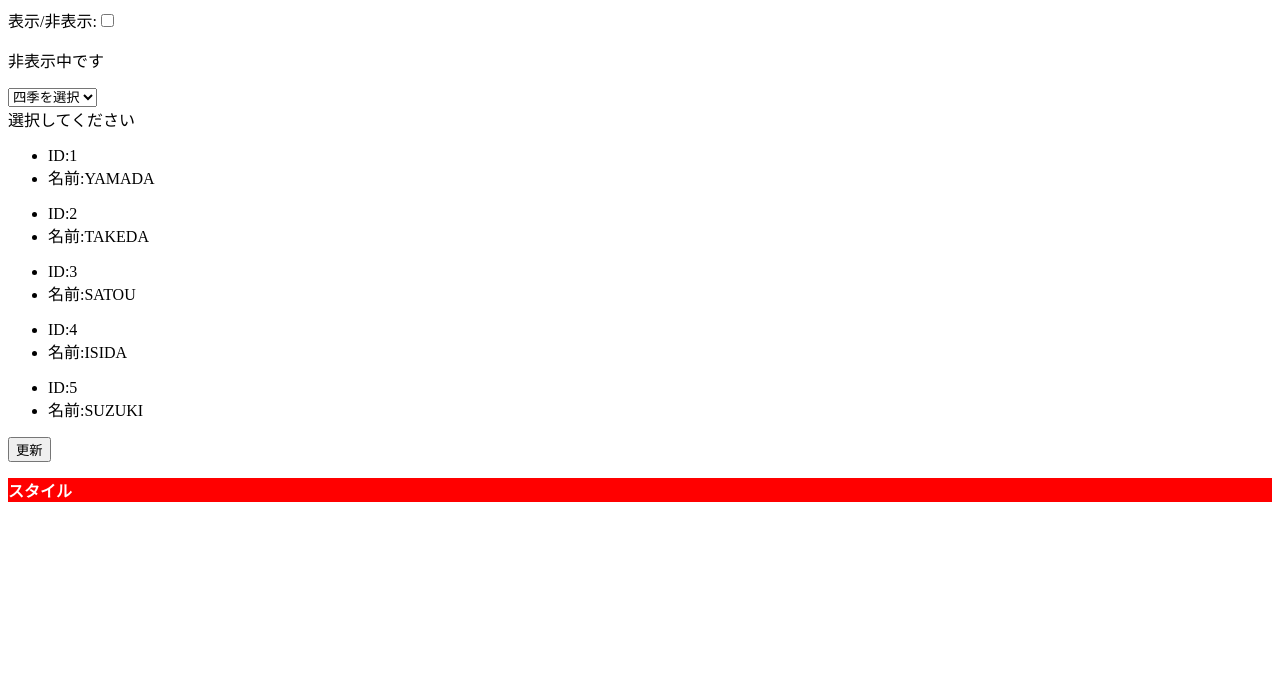
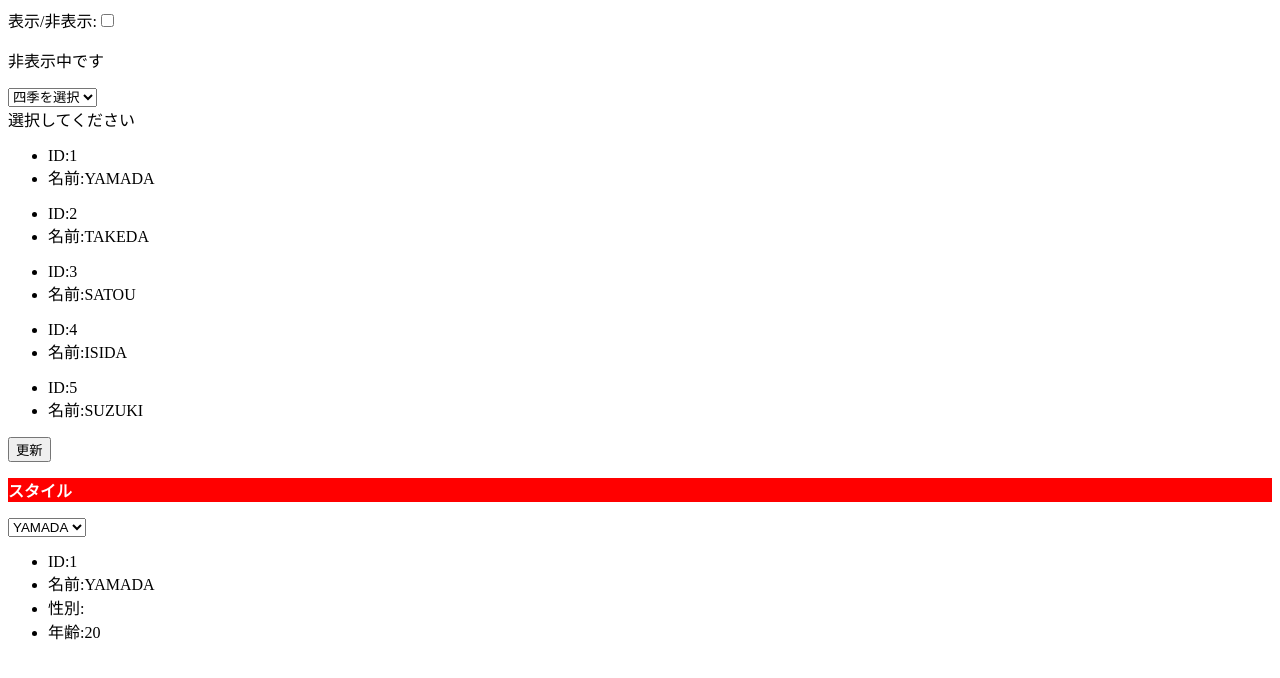
Before and after one commit to takapi327/learners-dictionary, an Angular app in the folder angular/develop/angular-try-app/: page / in a window 1280 px wide. Shown: the top 678 px of the page. Built offline with nearby package versions, Linux system fonts and the light colour scheme.

Commit message:
Create ngTempleteOutlet

```diff
--- a/angular/develop/angular-try-app/src/app/app.component.ts
+++ b/angular/develop/angular-try-app/src/app/app.component.ts
@@ -6,5 +6,4 @@ import { Component } from '@angular/core';
   styleUrls: ['./app.component.scss']
 })
 export class AppComponent {
-  title = 'angular-try-app';
 }
--- a/angular/develop/angular-try-app/src/app/try-angular/try-angular.component.html
+++ b/angular/develop/angular-try-app/src/app/try-angular/try-angular.component.html
@@ -43,3 +43,25 @@
 <div [ngStyle]="style">
   <p>スタイル</p>
 </div>
+
+<!-- ngTempleteOutlet -->
+<ng-template #myTemp
+  let-id     = "id"
+  let-name   = "name"
+  let-gender = "gender"
+  let-age    = "age"
+>
+  <ul>
+    <li>ID:{{id}}</li>
+    <li>名前:{{name}}</li>
+    <li>性別:{{gender}}</li>
+    <li>年齢:{{age}}</li>
+  </ul>
+</ng-template>
+
+<select name="temp" [(ngModel)]="temp">
+  <option *ngFor="let user of users; let i = index" [value]="i">
+    {{user.name}}
+  </option>
+</select>
+<ng-container *ngTemplateOutlet="myTemp; context: users[temp]"></ng-container>
--- a/angular/develop/angular-try-app/src/app/try-angular/try-angular.component.ts
+++ b/angular/develop/angular-try-app/src/app/try-angular/try-angular.component.ts
@@ -14,23 +14,33 @@ export class TryAngularComponent implements OnInit {
   users = [
     {
       id: 1,
-      name: "YAMADA"
+      name: "YAMADA",
+      gemder: "男",
+      age: 20
     },
     {
       id: 2,
-      name: "TAKEDA"
+      name: "TAKEDA",
+      gemder: "女",
+      age: 25
     },
     {
       id: 3,
-      name: "SATOU"
+      name: "SATOU",
+      gemder: "男",
+      age: 30
     },
     {
       id: 4,
-      name: "ISIDA"
+      name: "ISIDA",
+      gemder: "女",
+      age: 22
     },
     {
       id: 5,
-      name: "SUZUKI"
+      name: "SUZUKI",
+      gemder: "男",
+      age: 26
     }
   ];
 
@@ -38,27 +48,39 @@ export class TryAngularComponent implements OnInit {
     this.users = [
       {
         id: 1,
-        name: "YAMADA"
+        name: "YAMADA",
+        gemder: "男",
+        age: 20
       },
       {
         id: 2,
-        name: "TAKEDA"
+        name: "TAKEDA",
+        gemder: "女",
+        age: 25
       },
       {
         id: 3,
-        name: "SATOU"
+        name: "SATOU",
+        gemder: "男",
+        age: 30
       },
       {
         id: 4,
-        name: "ISIDA"
+        name: "ISIDA",
+        gemder: "女",
+        age: 22
       },
       {
         id: 5,
-        name: "SUZUKI"
+        name: "SUZUKI",
+        gemder: "男",
+        age: 26
       },
       {
         id: 6,
-        name: "NAKAYAMA"
+        name: "NAKAYAMA",
+        gemder: "女",
+        age: 18
       }
     ];
   }
@@ -73,6 +95,8 @@ export class TryAngularComponent implements OnInit {
     fontWeight:      'bold'
   };
 
+  temp = 0;
+
   constructor() { }
 
   ngOnInit(): void {
```
Also changed, not shown: 1 other file (tests, documents, lock files or other folders).
